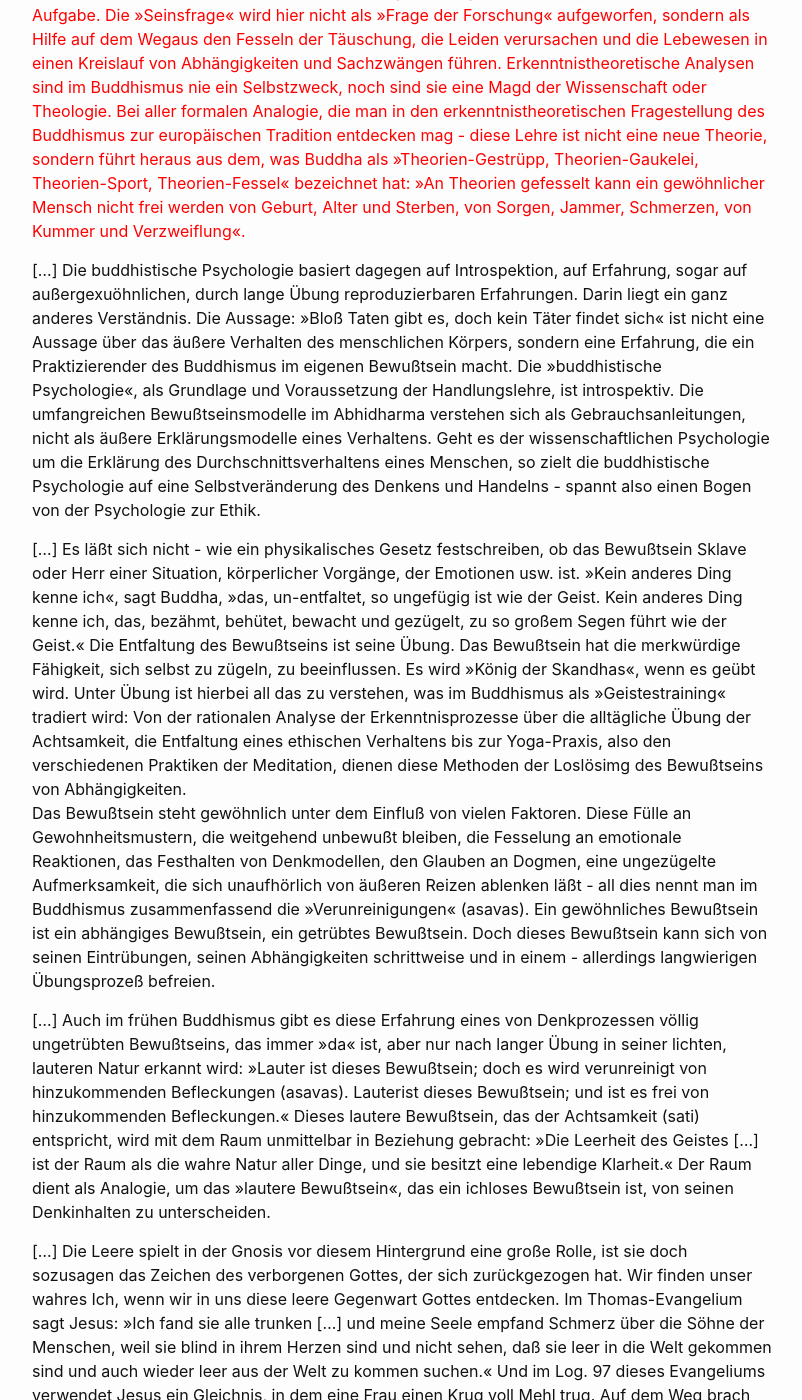
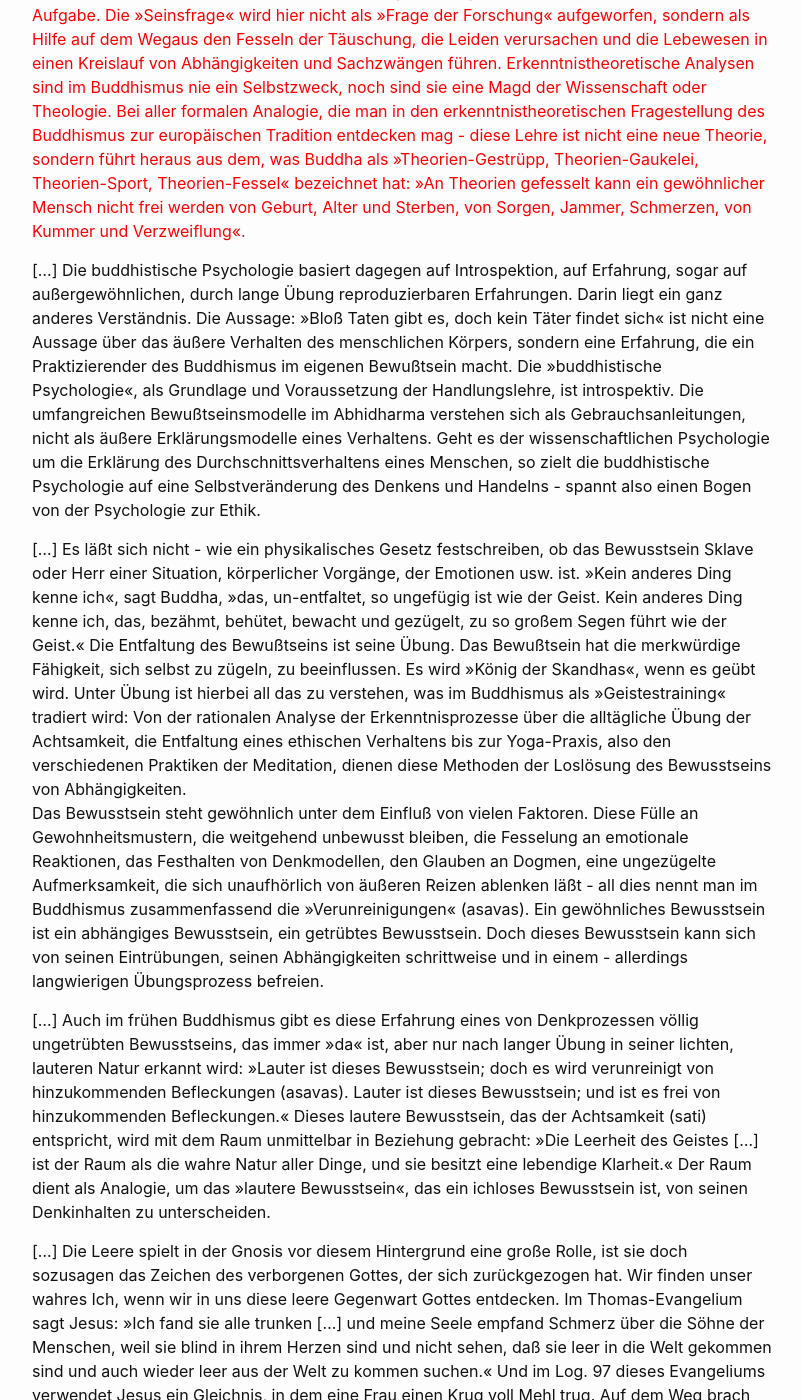
Before and after one commit to Hautaklyttn/-selbst-, a Jekyll site: the page built from docs/various2.md, in a window 1280 px wide and 1400 px high, scrolled down 9406 px. Shown: the whole window, without its empty margins (238-1040 px from the left). Built offline with Jekyll 4.4.1, drawn with Linux system fonts in a browser that asks for light colours; some of the changed text lies outside the part shown.

Commit message:
Update various2.md

```diff
--- a/docs/various2.md
+++ b/docs/various2.md
@@ -78,9 +78,9 @@ Sowohl Individuation als auch Zen-Weg umfassen eine langwierige Beschäftigung m
 
 [...] <span style="color:red">Die mystisch interessierten Menschen treten gewissermaßen aus dem Kreis des Kirchenvolkes hervor und suchen nach Wegen, die sie in ihrem Bemühen weiterbringen. Nur an etwas zu glauben, das keiner Erfahrung entspricht und historisch weit zurückliegt, vermag sie nicht mehr zu befriedigen. Viele Priester und Pfarrer predigen aber von einer Erlösung, die sie selbst nicht erfahren haben, und beziehen sich dabei auf 'Jesus Christus', der es für sie getan habe. Der suchende Mensch verlangt jedoch nach einem Gegenüber, einem Menschen, welcher den Erfahrungsweg gegangen ist und ihm diesen zeigen und ihn darauf begleiten kann. Das wäre in den Kirchen heute gefragt, aber es würde voraussetzen, dass ihre Priester und Pfarrer über spirituelle Erfahrung verfügen, die mehr sind als der >>Glaube an etwas<<. Dieser Glaube bewegt sich noch immer in der Vorstellungswelt und macht nicht wirklich Ernst mit dem Gebot >>Du sollst dir kein Bildnis machen<<. In diesem Fall gehen die suchenden Menschen leer aus, und sie gehen weiter, bis sie Antworten und Kräfte finden, die sie zu befriedigen vermögen.</span>
 
-[...] <span style="color:red">Die seelischen Entwicklungswege in West dun Ost gehen von unterschiedlichen kulturellen Vorassetzungen aus. Der Mensch im Abendland sucht im Allgemeinen nach etwas **mehr**, nach besserem Leben, nach stärkerem Empfinden, nach mehr Gütern und Geld, nach größeren Erkenntnissen, nach einem offenen Umgang mit dem Unbewussten, nach besserem Auftreten bei anderen Menschen, und schließlich nach mehr Erfolg. Der Weg des Ostens ist demgegenüber ein Weg des **Weniger**; der Meditierende möchte frei werden von obsessiven Gedanken und Vorstellungen, bis er ganz leer und offen ist für tiefe seelische Erfahrungen ebenso wie für die Wahrnehmung der Welt. So vieles geht uns Menschen täglich, stündlich und minütlich durch den Kopf, dass wir kaum je frei sind von unseren Gedankenmustern. Dieser Herausforderung des >>Weniger<< hat sich der Abendländer (abgesehen von der mystischen Tradition) bisher kaum gestellt, und wenn Zen im Westen Anklang findet, so vielleicht gerade deshalb.
+[...] <span style="color:red">Die seelischen Entwicklungswege in West dun Ost gehen von unterschiedlichen kulturellen Vorassetzungen aus. Der Mensch im Abendland sucht im Allgemeinen nach etwas **mehr**, nach besserem Leben, nach stärkerem Empfinden, nach mehr Gütern und Geld, nach größeren Erkenntnissen, nach einem offenen Umgang mit dem Unbewussten, nach besserem Auftreten bei anderen Menschen, und schließlich nach mehr Erfolg. Der Weg des Ostens ist demgegenüber ein Weg des **Weniger**; der Meditierende möchte frei werden von obsessiven Gedanken und Vorstellungen, bis er ganz leer und offen ist für tiefe seelische Erfahrungen ebenso wie für die Wahrnehmung der Welt. So vieles geht uns Menschen täglich, stündlich und minütlich durch den Kopf, dass wir kaum je frei sind von unseren Gedankenmustern. Dieser Herausforderung des >>Weniger<< hat sich der Abendländer (abgesehen von der mystischen Tradition) bisher kaum gestellt, und wenn Zen im Westen Anklang findet, so vielleicht gerade deshalb.</span>
 
-'Bewusstsein' heißt im Westen: etwas haben, etwas wissen. Bewusstsein im Osten bedeutet dagegen: leer geworden sein und dadurch am großen Wissen teilhaben, das in allem und in uns allen liegt. Das entwickelte Bewusstsein des Westens ist ein mit Inhalten gefülltes, wozu auch manches Persönliche gehört, wohingegen das reife Bewusstsein des Ostens um die persönliche Inhalte entleert ist, womit es zu einer Gesamtschau des Lebens fähig wird. Während der Westen Kenntnisse erwirbt, sucht der Osten Erkenntnis, während der Westen auch im Bewusstsein das Viele sucht, sucht der Osten in aller Vielfalt das Eine. Aber diese beiden Sichtweisen sind doch Teil eines Ganzen - und der Umgang mit der eigenen Seele, mit der Einsicht und mit der Welt wäre nicht umfassend, erhielte er nicht auch diese verschiedenen Formen und Ansätze.</span>
+<span style="color:red">'Bewusstsein' heißt im Westen: etwas haben, etwas wissen. Bewusstsein im Osten bedeutet dagegen: leer geworden sein und dadurch am großen Wissen teilhaben, das in allem und in uns allen liegt. Das entwickelte Bewusstsein des Westens ist ein mit Inhalten gefülltes, wozu auch manches Persönliche gehört, wohingegen das reife Bewusstsein des Ostens um die persönliche Inhalte entleert ist, womit es zu einer Gesamtschau des Lebens fähig wird. Während der Westen Kenntnisse erwirbt, sucht der Osten Erkenntnis, während der Westen auch im Bewusstsein das Viele sucht, sucht der Osten in aller Vielfalt das Eine. Aber diese beiden Sichtweisen sind doch Teil eines Ganzen - und der Umgang mit der eigenen Seele, mit der Einsicht und mit der Welt wäre nicht umfassend, erhielte er nicht auch diese verschiedenen Formen und Ansätze.</span>
 
 [...] Eine Analyse oder Psychotherapie verhilft zur Bereinigung dessen, was in der persönlichen Entwicklungsgeschichte nicht optimal verlaufen ist, und sie ermöglicht damit eine größere seelische Gesundheit, Offenheit und Leistungsfähigkeit. Wer in seiner Entwicklung und inneren Freiheit behindert worden ist, vermag nicht die ganze Breite des seelischen Repertoires zu nutzen. Er bleibt  in unbewussten Interpertationen, Projekten, Abläufen und Verhaltensmustern gefangen nd stößt an Grenzen, welche andere Menschen nicht haben. Hier eine neue Freiheit zu schaffen, ist die Fähigkeit der Analyse, und erst wenn solche Herausforderungen und Stufen bewältigt sind, führt auch die Zen-Übung weiter.
 Der Mensch trägt einen Grundwiderspruch in sich, der nicht von der persönlichen Lebensgeschichte abhängig ist. Es ist der Widerspruch zwischen seinem 'Ich', das gewisse Dinge will, und dem Leben, das sie nicht erfüllt. Will er zu innerem Frieden gelangen, so wird er sein Ich relativieren und durchschauen müssen.
@@ -103,12 +103,12 @@ Buddha lehnt nicht die Tradition oder die logische Reflexion rundweg ab. Ihr kom
 
 [...] <span style="color:red "> Die  buddhistische  Erkenntnislehre  ist  kein  Versuch  der positiven Konstruktion einer Wissenschaft, sondern eine Kritik der Täuschungen.  Gültige  Erkenntnis (pramana)  hat  nur  diese Aufgabe.  Die  »Seinsfrage«  wird  hier  nicht  als  »Frage  der Forschung« aufgeworfen,  sondern  als  Hilfe  auf  dem  Wegaus den Fesseln der Täuschung, die Leiden verursachen und die  Lebewesen  in  einen  Kreislauf  von  Abhängigkeiten  und Sachzwängen  führen.  Erkenntnistheoretische  Analysen  sind im  Buddhismus  nie  ein  Selbstzweck,  noch  sind  sie  eine Magd  der  Wissenschaft  oder  Theologie.  Bei  aller  formalen Analogie, die man in den erkenntnistheoretischen Fragestellung des Buddhismus zur europäischen Tradition entdecken mag - diese Lehre ist nicht eine neue Theorie, sondern führt heraus aus dem, was Buddha als »Theorien-Gestrüpp, Theorien-Gaukelei, Theorien-Sport, Theorien-Fessel« bezeichnet hat: »An Theorien gefesselt kann ein gewöhnlicher Mensch nicht frei werden von Geburt, Alter und Sterben, von Sorgen, Jammer, Schmerzen,  von  Kummer  und  Verzweiflung«. </span>
 
-[...] Die buddhistische Psychologie basiert dagegen auf Introspektion, auf Erfahrung, sogar auf außergexuöhnlichen, durch lange Übung reproduzierbaren Erfahrungen. Darin liegt ein ganz anderes Verständnis. Die Aussage: »Bloß Taten gibt es, doch kein Täter findet sich« ist nicht eine Aussage über das äußere Verhalten des menschlichen Körpers, sondern eine Erfahrung, die ein Praktizierender des Buddhismus im eigenen Bewußtsein macht. Die »buddhistische Psychologie«, als Grundlage und Voraussetzung der Handlungslehre, ist introspektiv. Die umfangreichen Bewußtseinsmodelle im Abhidharma verstehen sich als Gebrauchsanleitungen, nicht als äußere Erklärungsmodelle eines Verhaltens. Geht es der wissenschaftlichen Psychologie um die Erklärung des Durchschnittsverhaltens eines Menschen, so zielt die buddhistische Psychologie auf eine Selbstveränderung des Denkens und Handelns - spannt also einen Bogen von der Psychologie zur Ethik.
+[...] Die buddhistische Psychologie basiert dagegen auf Introspektion, auf Erfahrung, sogar auf außergewöhnlichen, durch lange Übung reproduzierbaren Erfahrungen. Darin liegt ein ganz anderes Verständnis. Die Aussage: »Bloß Taten gibt es, doch kein Täter findet sich« ist nicht eine Aussage über das äußere Verhalten des menschlichen Körpers, sondern eine Erfahrung, die ein Praktizierender des Buddhismus im eigenen Bewußtsein macht. Die »buddhistische Psychologie«, als Grundlage und Voraussetzung der Handlungslehre, ist introspektiv. Die umfangreichen Bewußtseinsmodelle im Abhidharma verstehen sich als Gebrauchsanleitungen, nicht als äußere Erklärungsmodelle eines Verhaltens. Geht es der wissenschaftlichen Psychologie um die Erklärung des Durchschnittsverhaltens eines Menschen, so zielt die buddhistische Psychologie auf eine Selbstveränderung des Denkens und Handelns - spannt also einen Bogen von der Psychologie zur Ethik.
 
-[...] Es läßt sich nicht - wie ein physikalisches Gesetz festschreiben, ob das Bewußtsein Sklave oder Herr einer Situation, körperlicher Vorgänge, der Emotionen usw. ist. »Kein anderes Ding kenne ich«, sagt Buddha, »das, un-entfaltet, so ungefügig ist wie der Geist. Kein anderes Ding kenne ich, das, bezähmt, behütet, bewacht und gezügelt, zu so großem Segen führt wie der Geist.« Die Entfaltung des Bewußtseins ist seine Übung. Das Bewußtsein hat die merkwürdige Fähigkeit, sich selbst zu zügeln, zu beeinflussen. Es wird »König der Skandhas«, wenn es geübt wird. Unter Übung ist hierbei all das zu verstehen, was im Buddhismus als »Geistestraining« tradiert wird: Von der rationalen Analyse der Erkenntnisprozesse über die alltägliche Übung der Achtsamkeit, die Entfaltung eines ethischen Verhaltens bis zur Yoga-Praxis, also den verschiedenen Praktiken der Meditation, dienen diese Methoden der Loslösimg des Bewußtseins von Abhängigkeiten.
-Das Bewußtsein steht gewöhnlich unter dem Einfluß von vielen Faktoren. Diese Fülle an Gewohnheitsmustern, die weitgehend unbewußt bleiben, die Fesselung an emotionale Reaktionen, das Festhalten von Denkmodellen, den Glauben an Dogmen, eine ungezügelte Aufmerksamkeit, die sich unaufhörlich von äußeren Reizen ablenken läßt - all dies nennt man im Buddhismus zusammenfassend die »Verunreinigungen« (asavas). Ein gewöhnliches Bewußtsein ist ein abhängiges Bewußtsein, ein getrübtes Bewußtsein. Doch dieses Bewußtsein kann sich von seinen Eintrübungen, seinen Abhängigkeiten schrittweise und in einem - allerdings langwierigen Übungsprozeß befreien.
+[...] Es läßt sich nicht - wie ein physikalisches Gesetz festschreiben, ob das Bewusstsein Sklave oder Herr einer Situation, körperlicher Vorgänge, der Emotionen usw. ist. »Kein anderes Ding kenne ich«, sagt Buddha, »das, un-entfaltet, so ungefügig ist wie der Geist. Kein anderes Ding kenne ich, das, bezähmt, behütet, bewacht und gezügelt, zu so großem Segen führt wie der Geist.« Die Entfaltung des Bewußtseins ist seine Übung. Das Bewußtsein hat die merkwürdige Fähigkeit, sich selbst zu zügeln, zu beeinflussen. Es wird »König der Skandhas«, wenn es geübt wird. Unter Übung ist hierbei all das zu verstehen, was im Buddhismus als »Geistestraining« tradiert wird: Von der rationalen Analyse der Erkenntnisprozesse über die alltägliche Übung der Achtsamkeit, die Entfaltung eines ethischen Verhaltens bis zur Yoga-Praxis, also den verschiedenen Praktiken der Meditation, dienen diese Methoden der Loslösung des Bewusstseins von Abhängigkeiten.
+Das Bewusstsein steht gewöhnlich unter dem Einfluß von vielen Faktoren. Diese Fülle an Gewohnheitsmustern, die weitgehend unbewusst bleiben, die Fesselung an emotionale Reaktionen, das Festhalten von Denkmodellen, den Glauben an Dogmen, eine ungezügelte Aufmerksamkeit, die sich unaufhörlich von äußeren Reizen ablenken läßt - all dies nennt man im Buddhismus zusammenfassend die »Verunreinigungen« (asavas). Ein gewöhnliches Bewusstsein ist ein abhängiges Bewusstsein, ein getrübtes Bewusstsein. Doch dieses Bewusstsein kann sich von seinen Eintrübungen, seinen Abhängigkeiten schrittweise und in einem - allerdings langwierigen Übungsprozess befreien.
 
-[...] Auch im frühen Buddhismus gibt es diese Erfahrung eines von Denkprozessen völlig ungetrübten Bewußtseins, das immer »da« ist, aber nur nach langer Übung in seiner lichten, lauteren Natur erkannt wird: »Lauter ist dieses Bewußtsein; doch es wird verunreinigt von hinzukommenden Befleckungen (asavas). Lauterist dieses Bewußtsein; und ist es frei von hinzukommenden Befleckungen.« Dieses lautere Bewußtsein, das der Achtsamkeit (sati) entspricht, wird mit dem Raum unmittelbar in Beziehung  gebracht: »Die Leerheit des Geistes [...] ist der Raum als die wahre Natur aller Dinge, und sie besitzt eine lebendige Klarheit.« Der Raum dient als Analogie, um das »lautere Bewußtsein«, das ein ichloses Bewußtsein ist, von seinen Denkinhalten zu unterscheiden.
+[...] Auch im frühen Buddhismus gibt es diese Erfahrung eines von Denkprozessen völlig ungetrübten Bewusstseins, das immer »da« ist, aber nur nach langer Übung in seiner lichten, lauteren Natur erkannt wird: »Lauter ist dieses Bewusstsein; doch es wird verunreinigt von hinzukommenden Befleckungen (asavas). Lauter ist dieses Bewusstsein; und ist es frei von hinzukommenden Befleckungen.« Dieses lautere Bewusstsein, das der Achtsamkeit (sati) entspricht, wird mit dem Raum unmittelbar in Beziehung  gebracht: »Die Leerheit des Geistes [...] ist der Raum als die wahre Natur aller Dinge, und sie besitzt eine lebendige Klarheit.« Der Raum dient als Analogie, um das »lautere Bewusstsein«, das ein ichloses Bewusstsein ist, von seinen Denkinhalten zu unterscheiden.
 
 [...] Die Leere spielt in der Gnosis vor diesem Hintergrund eine große Rolle, ist sie doch sozusagen das Zeichen des verborgenen Gottes, der sich zurückgezogen hat. Wir finden unser wahres Ich, wenn wir in uns diese leere Gegenwart Gottes entdecken. Im Thomas-Evangelium sagt Jesus: »Ich fand sie alle trunken [...] und meine Seele empfand Schmerz über die Söhne der Menschen, weil sie blind in ihrem  Herzen  sind und nicht sehen, daß sie leer in die Welt gekommen sind und auch wieder leer aus der Welt zu kommen  suchen.« Und im Log. 97 dieses Evangeliums verwendet Jesus ein Gleichnis, in dem eine Frau einen Krug voll Mehl trug. Auf dem Weg brach der Henkel, das Mehl floß auf den Weg, und sie entdeckte kein Unheil. Zu Hause angekommen, »fand sie ihn leer«. Wenn die Dinge ihren »Haltegriff«, ihren Be-Griff verlieren, dann bemerkt man, daß das Festhalten eine Täuschung war - es ist kein Verlust, die Leere zu finden, sondern man kehrt heim ins »Reich des Vaters«.
 
```
